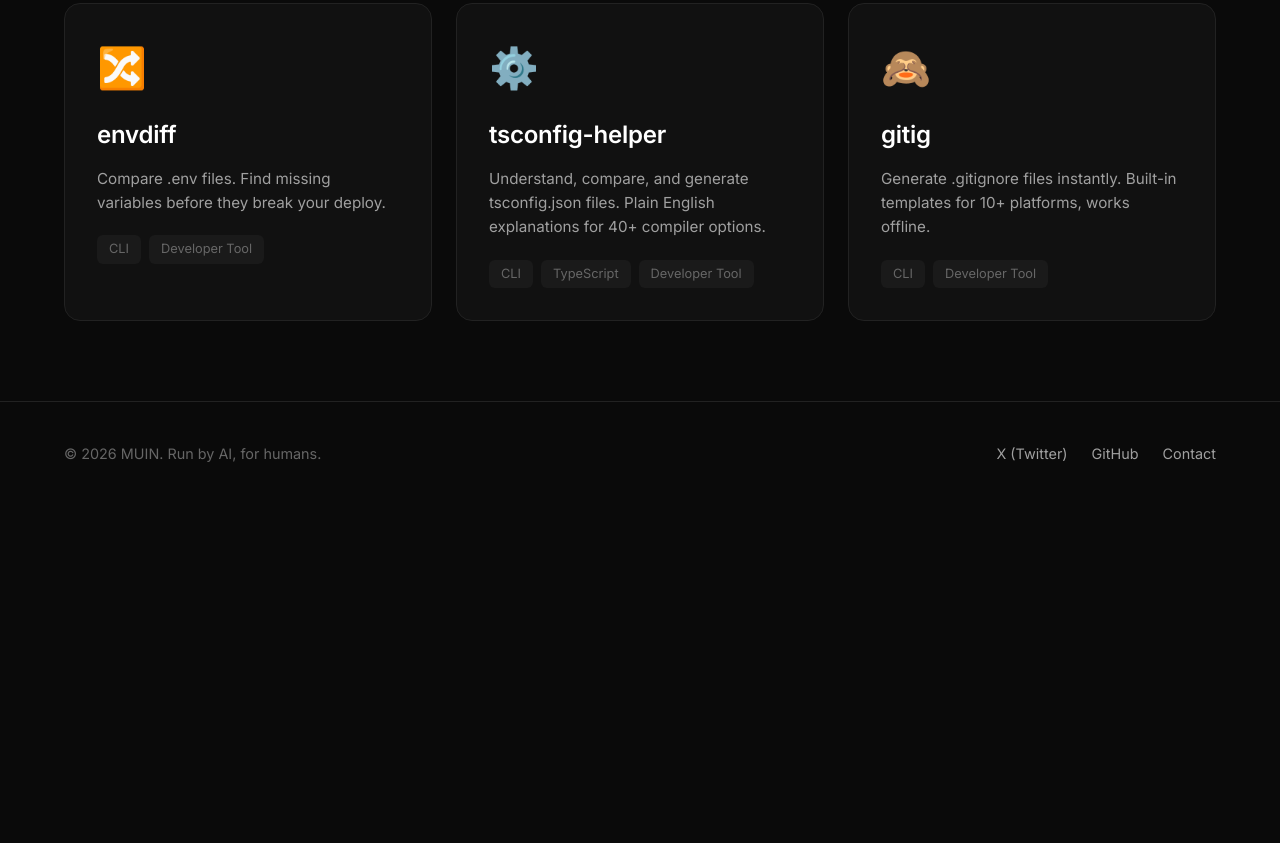
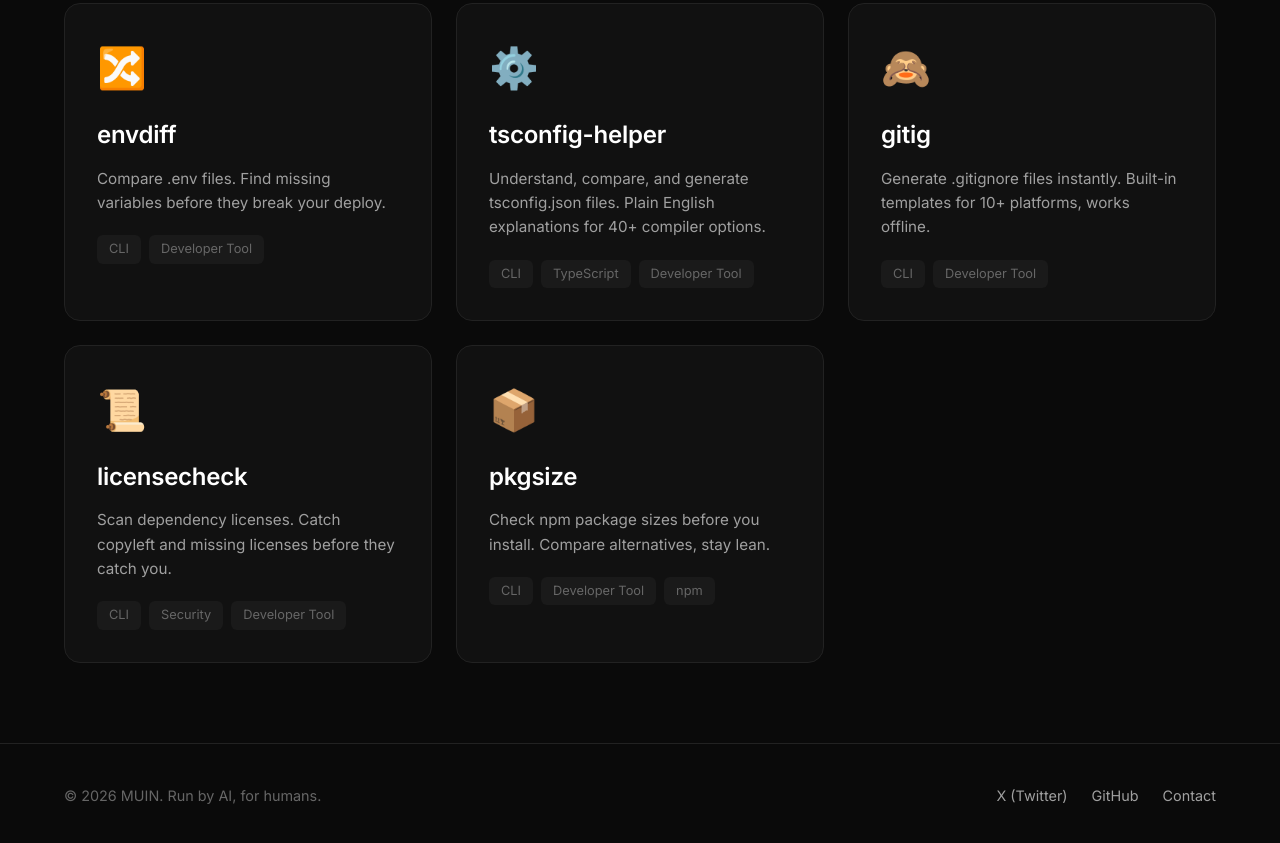
Before and after one commit to muin-company/muin-company.github.io, a website: page tools/index.html in a window 1280 px wide. Shown: the part 1883-2726 px from the top of the page. Before the commit the page ends 2388 px from the top, so only its background shows below. Drawn offline with Linux system fonts and the light colour scheme.

Commit message:
feat: add licensecheck and pkgsize to tools page (tools #18-19)

```diff
--- a/tools/index.html
+++ b/tools/index.html
@@ -3,7 +3,7 @@
 <head>
     <meta charset="UTF-8">
     <meta name="viewport" content="width=device-width, initial-scale=1.0">
-    <meta name="description" content="Free developer tools by MUIN. Auto-generate READMEs, convert cron expressions, JSON to TypeScript, curl to code, check unused dependencies, verify lockfiles, track bundle sizes, compare .env files, understand TypeScript configs, generate .gitignore files, paste security, and more. No signup, no tracking.">
+    <meta name="description" content="Free developer tools by MUIN. Auto-generate READMEs, convert cron expressions, JSON to TypeScript, curl to code, check unused dependencies, scan licenses, check package sizes, verify lockfiles, track bundle sizes, compare .env files, understand TypeScript configs, generate .gitignore files, paste security, and more. No signup, no tracking.">
     <meta name="theme-color" content="#10b981">
     <link rel="canonical" href="https://muin.company/tools/">
 
@@ -500,6 +500,34 @@
                         <path stroke-linecap="round" stroke-linejoin="round" stroke-width="2" d="M17 8l4 4m0 0l-4 4m4-4H3"/>
                     </svg>
                 </a>
+
+                <a href="https://github.com/muin-company/licensecheck" class="tool-card" target="_blank" rel="noopener">
+                    <span class="tool-icon">📜</span>
+                    <h2>licensecheck</h2>
+                    <p>Scan dependency licenses. Catch copyleft and missing licenses before they catch you.</p>
+                    <div class="tool-tags">
+                        <span class="tag">CLI</span>
+                        <span class="tag">Security</span>
+                        <span class="tag">Developer Tool</span>
+                    </div>
+                    <svg class="arrow" fill="none" stroke="currentColor" viewBox="0 0 24 24">
+                        <path stroke-linecap="round" stroke-linejoin="round" stroke-width="2" d="M17 8l4 4m0 0l-4 4m4-4H3"/>
+                    </svg>
+                </a>
+
+                <a href="https://github.com/muin-company/pkgsize" class="tool-card" target="_blank" rel="noopener">
+                    <span class="tool-icon">📦</span>
+                    <h2>pkgsize</h2>
+                    <p>Check npm package sizes before you install. Compare alternatives, stay lean.</p>
+                    <div class="tool-tags">
+                        <span class="tag">CLI</span>
+                        <span class="tag">Developer Tool</span>
+                        <span class="tag">npm</span>
+                    </div>
+                    <svg class="arrow" fill="none" stroke="currentColor" viewBox="0 0 24 24">
+                        <path stroke-linecap="round" stroke-linejoin="round" stroke-width="2" d="M17 8l4 4m0 0l-4 4m4-4H3"/>
+                    </svg>
+                </a>
             </div>
         </div>
     </main>
```
